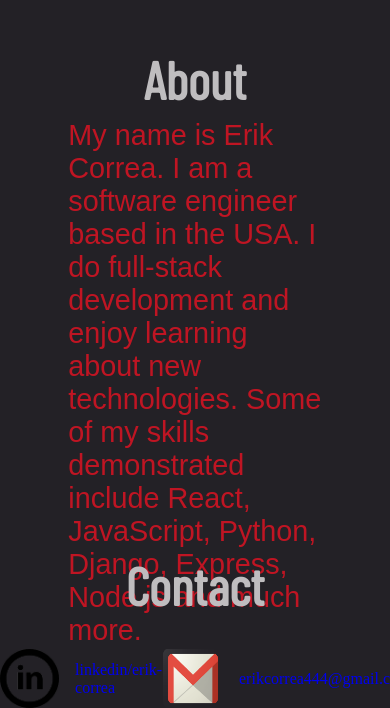
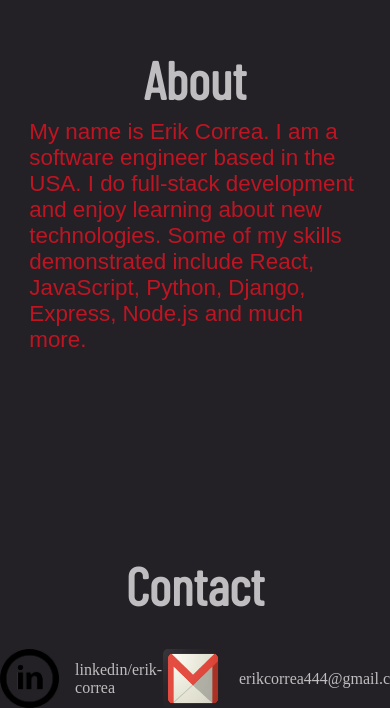
Before and after one commit to erikcorea/portfolio, a React (Create React App) app: page / in a window 390 px wide. Shown: the part 1557-2265 px from the top of the page. Built offline with nearby package versions, Linux system fonts and the light colour scheme; a web font is replaced by a local one.

Commit message:
new style

```diff
--- a/src/App.css
+++ b/src/App.css
@@ -161,6 +161,13 @@ nav .burger {
 	font-family: 'Kosugi', sans-serif;
 }
 
+@media(max-width: 700px){
+	#about-p {
+		width: 85%;
+		font-size: 1.4rem;
+	}
+}
+
 
 
 /*<-------------------------About-----------------------------> */
@@ -290,10 +297,20 @@ nav .burger {
 	text-decoration: none;
 }
 
+#linkedin a {
+	color: #BFBDBF;
+
+}
+
 #email {
 	display: flex;
 	align-items: center;
 	text-decoration: none;
+}
+
+#email a{
+	color: #BFBDBF;
+
 }
 
 #phone {
--- a/src/components/About.js
+++ b/src/components/About.js
@@ -5,7 +5,7 @@ const About = () => {
         <div className="about-container">
             <h1 id="about-h1">About</h1>
             <div className="about-div">
-                <p id="about-p">My name is Erik Correa. I am a software engineer based in the USA. I do full-stack development and enjoy learning about new technologies. Some of my skills demonstrated include React, JavaScript, Python, Django, Express, Node.js and much more.</p>
+                <p id="about-p" className="about-p">My name is Erik Correa. I am a software engineer based in the USA. I do full-stack development and enjoy learning about new technologies. Some of my skills demonstrated include React, JavaScript, Python, Django, Express, Node.js and much more.</p>
             </div>
         </div>
     );
```
Also changed, not shown: 1 other file (tests, documents, lock files or other folders).
